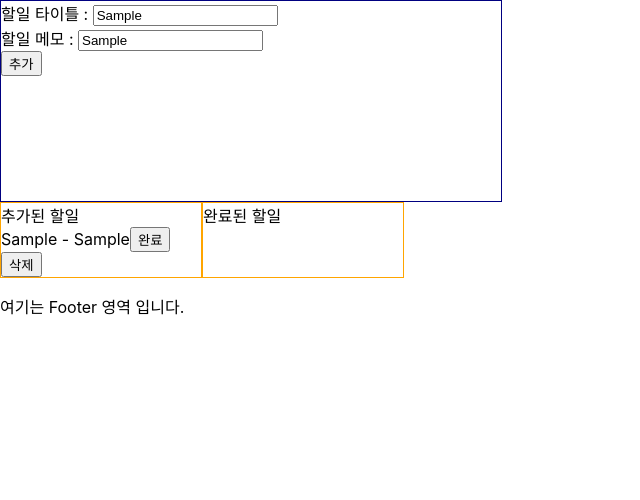
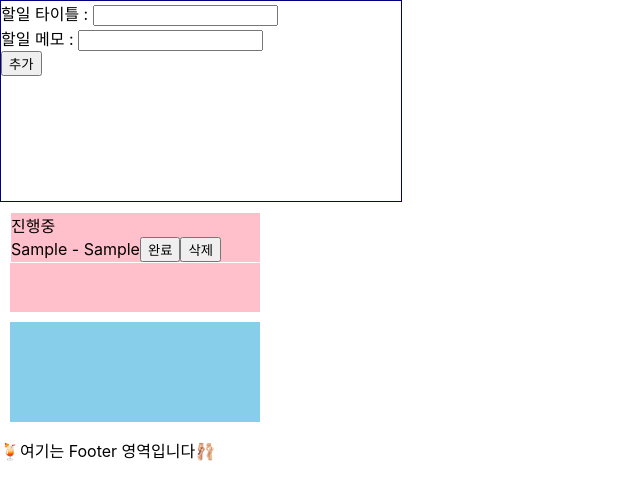
Before and after one commit to seopport/todolist-for-practice, a React (Create React App) app: page / in a window 1280 px wide. Both pictures are taken after typing "Sample", "Sample" into the empty fields and a click on the button "추가". Shown: the top 500 px of the page, without its empty margins (0-640 px from the left). Built offline with nearby package versions, Linux system fonts and the light colour scheme.

Commit message:
조건부렌더링 완료

```diff
--- a/src/App.jsx
+++ b/src/App.jsx
@@ -1,7 +1,4 @@
 import React from 'react'
-import InputArea from './components/InputArea'
-import TodoList from './components/TodoList'
-import Todo from './components/Todo'
 import Footer from './components/Footer'
 import Layout from './components/Layout'
 
--- a/src/components/Footer.jsx
+++ b/src/components/Footer.jsx
@@ -2,7 +2,7 @@ import React from 'react'
 
 function Footer() {
     return (
-        <div><p>여기는 Footer 영역 입니다.</p></div>
+        <div><p>🍹여기는 Footer 영역입니다🩰</p></div>
     )
 }
 
--- a/src/components/InputArea.jsx
+++ b/src/components/InputArea.jsx
@@ -3,11 +3,10 @@ import { nanoid } from 'nanoid'
 
 function InputArea({ todo, setTodo }) {
 
-    const box = { width: "500px", height: "200px", border: "1px solid navy" }
+    const box = { width: "400px", height: "200px", border: "1px solid navy" }
 
     const [title, setTitle] = useState('')
     const [memo, setMemo] = useState('')
-
 
     const handleTitleChange = (e) => { setTitle(e.target.value) }
     const handleMemoChange = (e) => { setMemo(e.target.value) }
@@ -20,6 +19,8 @@ function InputArea({ todo, setTodo }) {
             isDone: false
         }
         setTodo([...todo, newTodo])
+        setTitle('');
+        setMemo('');
     }
 
     return (
--- a/src/components/Todo.jsx
+++ b/src/components/Todo.jsx
@@ -1,9 +1,8 @@
 import React from 'react'
 
-function Todo({ todo, setTodo }) {
+function Todo({ todo, setTodo, isDone }) {
 
     const handleDoneButtonClick = (id) => {
-        //isDone을 true로 변경
         const newTodo = todo.map((item) => {
             if (id === item.id) {
                 return {
@@ -35,41 +34,32 @@ function Todo({ todo, setTodo }) {
     }
 
     return (
-        <div style={{ display: "flex" }}>
-            <div style={{ width: "200px", border: "1px solid orange" }}>
-                추가된 할일
-                {
-                    todo.filter((item) => {
-                        return item.isDone === false && item.id !== 0
-                    }).map((item) => {
+        <>
+            {todo.filter((item) => {
+                return item.id !== 0 && isDone === item.isDone
+            }).map((item) => {
+                return (
 
-                        return (
-                            <div key={item.id}>
-                                {item.title} - {item.memo}
-                                <button onClick={() => handleDoneButtonClick(item.id)}>완료</button>
-                                <button onClick={() => handleDeleteButtonClick(item.id)}>삭제</button>
-                            </div>
-                        )
-
-                    })}
-            </div>
-            <div style={{ width: "200px", border: "1px solid orange" }}>
-                완료된 할일
-                {todo.filter((item) => {
-                    return item.isDone === true
-                }).map((item) => {
-
-                    return (
+                    <div style={{ width: "250px", border: "1px solid white" }}>
+                        {isDone === false ? "진행중" : "완료됨"}
                         <div key={item.id}>
                             {item.title} - {item.memo}
-                            <button onClick={() => handleReturnButtonClick(item.id)}>되돌리기</button>
-                            <button onClick={() => handleDeleteButtonClick(item.id)}>삭제</button>
+                            {!item.isDone
+                                ? <><button onClick={() => handleDoneButtonClick(item.id)}>완료</button>
+                                    <button onClick={() => handleDeleteButtonClick(item.id)}>삭제</button></>
+                                :
+                                <>
+                                    <button onClick={() => handleReturnButtonClick(item.id)}>되돌리기</button>
+                                    <button onClick={() => handleDeleteButtonClick(item.id)}>삭제</button></>
+                            }
                         </div>
-                    )
+                    </div>
 
-                })}
-            </div>
-        </div>
+                )
+            })
+
+            }
+        </>
     )
 }
 
--- a/src/components/TodoList.jsx
+++ b/src/components/TodoList.jsx
@@ -2,10 +2,21 @@ import React from 'react'
 import Todo from './Todo'
 
 function TodoList({ todo, setTodo }) {
+    const inProgress = {
+        width: "250px", minHeight: "100px", backgroundColor: "pink", margin: "10px"
+    }
+
+    const done = { width: "250px", minHeight: "100px", backgroundColor: "skyblue", margin: "10px" }
 
     return (
-
-        <Todo todo={todo} setTodo={setTodo} />
+        <div>
+            <div style={inProgress}>
+                <Todo todo={todo} setTodo={setTodo} isDone={false} />
+            </div>
+            <div style={done}>
+                <Todo todo={todo} setTodo={setTodo} isDone={true} />
+            </div>
+        </div>
     )
 }
 
```
